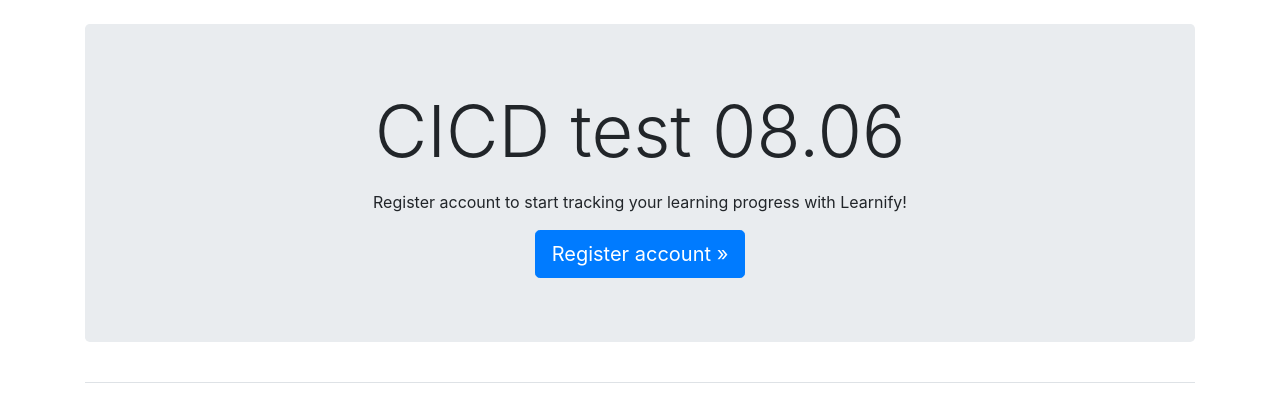
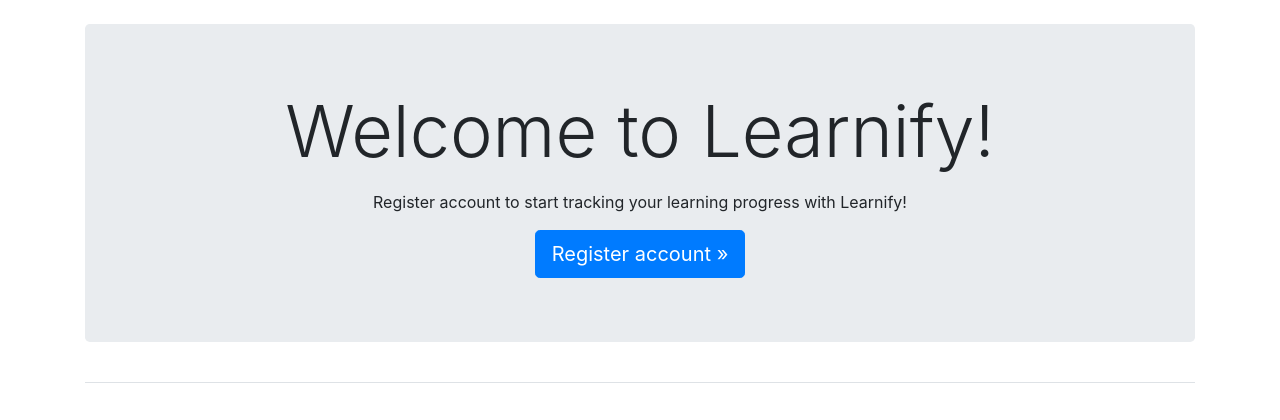
Before and after one commit to elin902/codebuild-test, a Django app: page / in a window 1280 px wide. Shown: the part 58-478 px from the top of the page. Run offline with Django 4.2, Linux system fonts and the light colour scheme; some libraries are stand-ins or nearby versions.

Commit message:
index page changes

```diff
--- a/learnify_app/templates/learnify_app/index.html
+++ b/learnify_app/templates/learnify_app/index.html
@@ -2,7 +2,7 @@
 {% block page_header %}
 
     <div class='jumbotron'>
-        <h3 class="display-3"><center>CICD test 08.06</center></h3>
+        <h3 class="display-3"><center>Welcome to Learnify!</center></h3>
         <p class="lead"><center>Register account to start tracking your learning progress with Learnify!</center></p>
         <center><a class="btn btn-lg btn-primary" href="{% url 'users:register' %}"
         role="button">Register account &raquo;</a></center>
```
